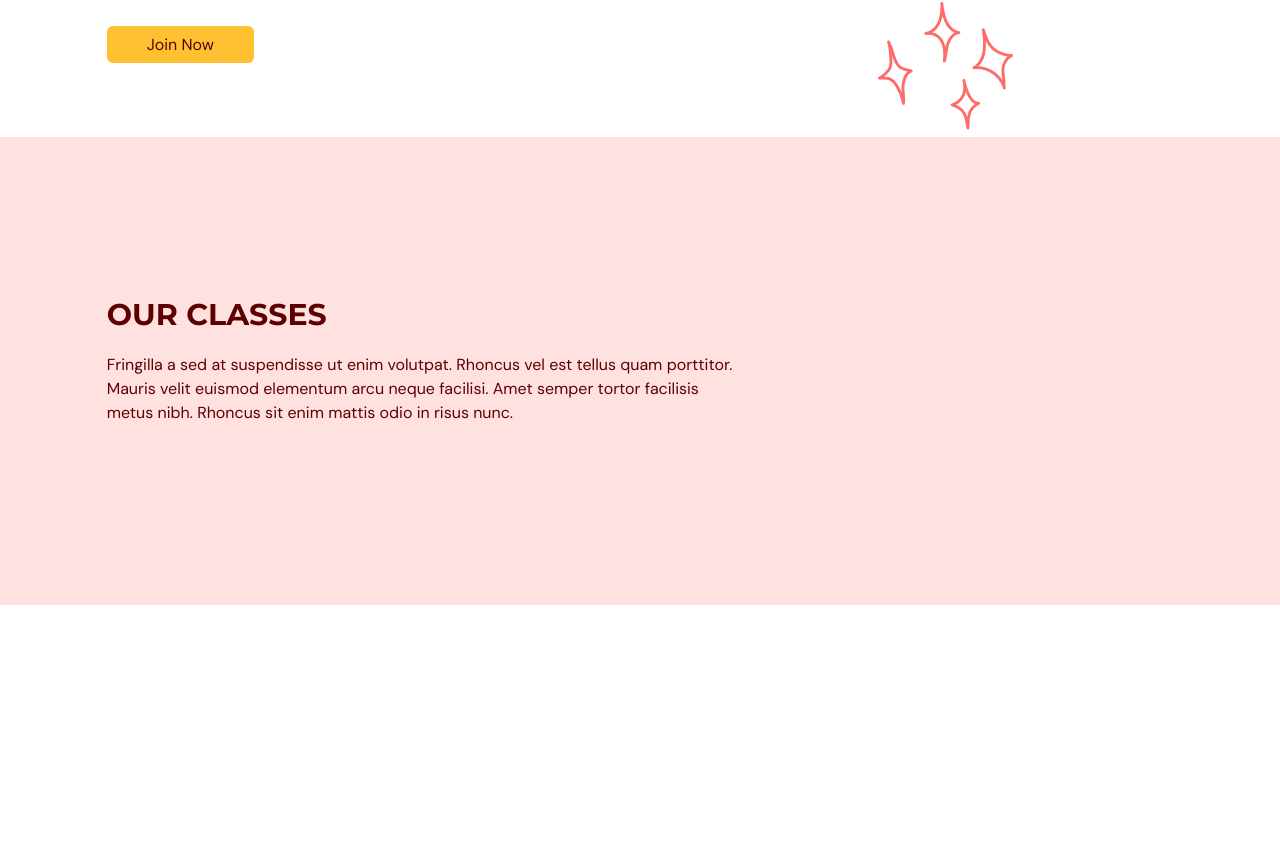
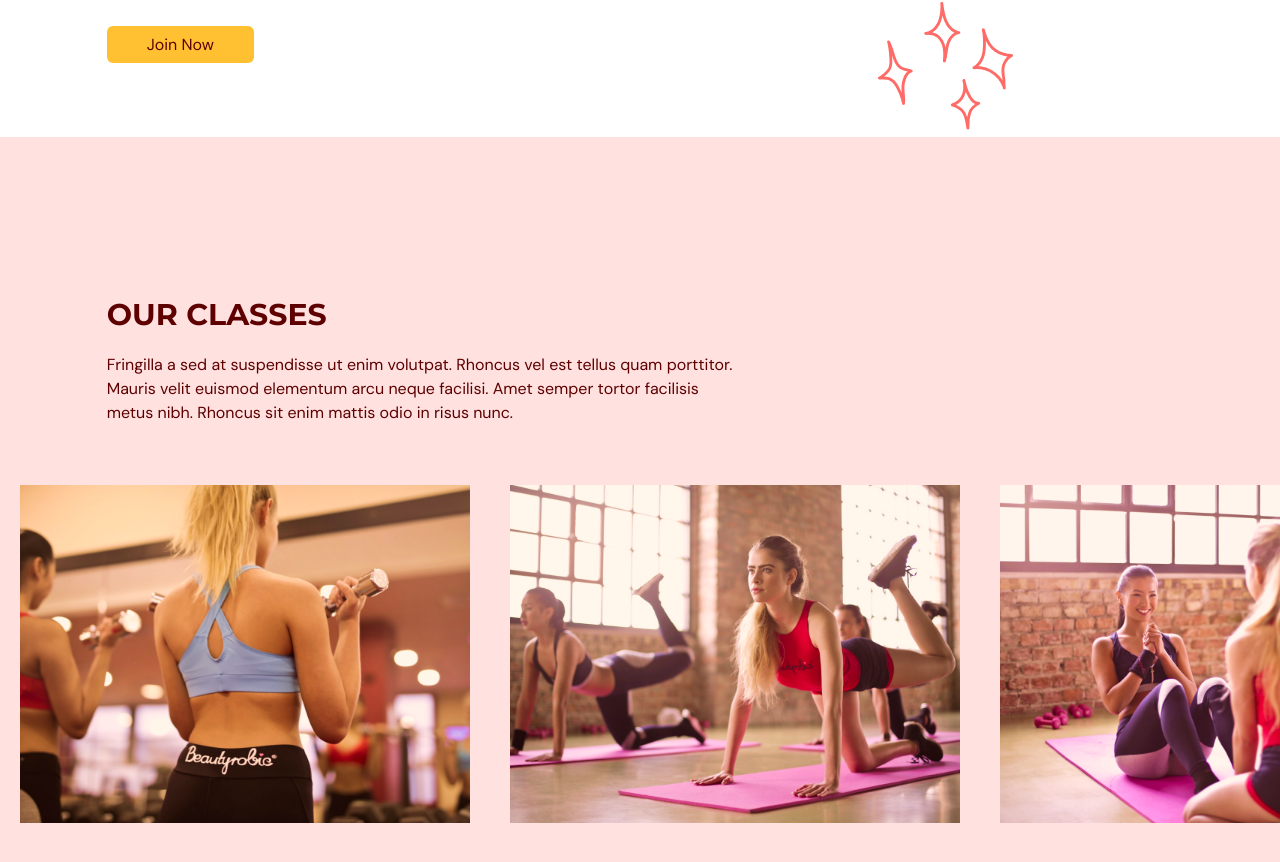
Before and after one commit to Subodh-27/GymWebsite_ReactTS, a React (Vite) app: page / in a window 1280 px wide. Shown: the part 2252-3114 px from the top of the page. Before the commit the page ends 2857 px from the top, so only its background shows below. Built offline with nearby package versions, Linux system fonts and the light colour scheme.

Commit message:
Completed Our Classes Page

```diff
--- /dev/null
+++ b/src/scenes/ourClasses/Class.tsx
@@ -0,0 +1,25 @@
+type Props = {
+    name: string;
+    description?: string;
+    image: string;
+}
+
+const Class = ({ name, description, image }: Props) => {
+    const overlayStyles = `p-5 absolute z-30 flex
+        h-[380px] w-[450px] flex-col items-center justify-center
+        whitespace-normal bg-primary-500 text-center text-white
+        opacity-0 transition duration-500 hover:opacity-90`;
+
+  return (
+    <li className="relative mx-5 inline-block h-[380px] w-[450px]">
+        <div className={overlayStyles}>
+            <p className="text-2xl">{name}</p>
+            <p className="mt-5">{description}</p>
+        </div>
+
+        <img src={image} alt={ `${image}` } />
+    </li>
+  )
+}
+
+export default Class
--- a/src/scenes/ourClasses/index.tsx
+++ b/src/scenes/ourClasses/index.tsx
@@ -1,6 +1,6 @@
 import { motion } from 'framer-motion'
 
-import { SelectedPage } from '@/shared/types'
+import { ClassType, SelectedPage } from '@/shared/types'
 import image1 from '@/assets/image1.png'
 import image2 from '@/assets/image2.png'
 import image3 from '@/assets/image3.png'
@@ -8,9 +8,41 @@
 import image5 from '@/assets/image5.png'
 import image6 from '@/assets/image6.png'
 import HText from '@/shared/HText'
+import Class from './Class'
+
+const classes: Array<ClassType> = [
+    {
+        name: "Weight Training Classes",
+        description: "Lorem ipsum dolor sit amet consectetur adipisicing elit. Enim, sit!",
+        image: image1
+    },
+    {
+        name: "Training Classes",
+        description: "Lorem ipsum dolor sit amet consectetur adipisicing elit. Enim, sit!",
+        image: image2
+    },
+    {
+        name: "Fitness Classes",
+        image: image3
+    },
+    {
+        name: "Adventure Classes",
+        description: "Lorem ipsum dolor sit amet consectetur adipisicing elit. Enim, sit!",
+        image: image4
+    },
+    {
+        name: "Ab Core Classes",
+        image: image5
+    },
+    {
+        name: "Yoga Classes",
+        description: "Lorem ipsum dolor sit amet consectetur adipisicing elit. Enim, sit!",
+        image: image6
+    },
+]
 
 type Props = {
-    setSelectedPage: (value: SelectedPage) => void
+    setSelectedPage: (value: SelectedPage) => void;
 }
 
 const OurClasses = ({ setSelectedPage }: Props) => {
@@ -40,11 +72,22 @@
                 </div>
             </motion.div>
 
-            <div>
+            <div className='mt-10 h-[353px] w-full overflow-x-auto overflow-y-hidden'>
+                <ul className='w-[2800px] whitespace-nowrap'>
+                    {
+                        classes.map((item: ClassType, index) => (
+                            <Class
+                                key={`${item.name}-${index}`}
+                                name={item.name}
+                                description={item.description}
+                                image={item.image}
+                            />
+                        ))
+                    }
 
+                </ul>
             </div>
         </motion.div>
-
     </section>
   )
 }
--- a/src/shared/types.ts
+++ b/src/shared/types.ts
@@ -10,3 +10,9 @@
     title: string;
     description: string;
 }
+
+export interface ClassType {
+    name: string;
+    description?: string;
+    image: string;
+}
```
